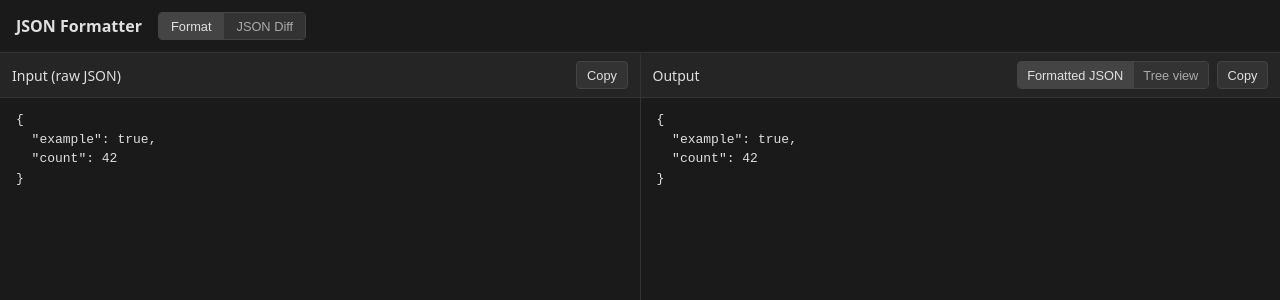
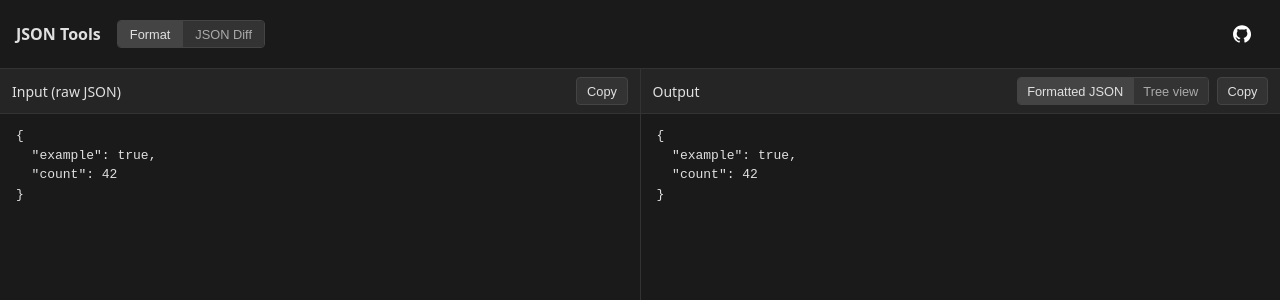
Before and after one commit to BrendanMissel/json_formatter, a React (Vite) app: page / in a window 1280 px wide. Shown: the top 300 px of the page. Built offline with nearby package versions, Linux system fonts and the light colour scheme.

Commit message:
Update title to "JSON Tools", add GitHub link in header, and include GitHub icon SVG (#7)

```diff
--- a/index.html
+++ b/index.html
@@ -3,7 +3,7 @@
   <head>
     <meta charset="UTF-8" />
     <meta name="viewport" content="width=device-width, initial-scale=1.0" />
-    <title>JSON Formatter</title>
+    <title>JSON Tools</title>
   </head>
   <body>
     <div id="root"></div>
--- a/src/App.css
+++ b/src/App.css
@@ -65,6 +65,31 @@ body {
 
 .app-tabs button:not(:last-child) {
   border-right: 1px solid #444;
+}
+
+.app-header-github {
+  margin-left: auto;
+}
+
+.github-link {
+  display: inline-flex;
+  align-items: center;
+  justify-content: center;
+  padding: 0.5rem;
+  min-width: 44px;
+  min-height: 44px;
+  color: #e0e0e0;
+  cursor: pointer;
+  text-decoration: none;
+}
+
+.github-link:hover {
+  color: #fff;
+}
+
+.github-link:focus-visible {
+  outline: 2px solid #0e639c;
+  outline-offset: 2px;
 }
 
 .panes {
--- a/src/App.tsx
+++ b/src/App.tsx
@@ -4,6 +4,7 @@ import type { JsonValue, FormatMode, AppMode, TreeEditPath } from './types'
 import RawInputPane from './components/RawInputPane'
 import FormattedPane from './components/FormattedPane'
 import JsonDiffView from './components/JsonDiffView'
+import githubIconUrl from './media/GitHub_Invertocat_White_Clearspace.svg'
 
 const DEFAULT_RAW = '{\n  "example": true,\n  "count": 42\n}\n'
 const DEBOUNCE_MS = 350
@@ -73,7 +74,7 @@ export default function App() {
   return (
     <div className="app">
       <header className="app-header">
-        <span className="app-header-title">JSON Formatter</span>
+        <span className="app-header-title">JSON Tools</span>
         <div className="app-tabs" role="tablist" aria-label="App mode">
           <button
             type="button"
@@ -98,6 +99,17 @@ export default function App() {
             JSON Diff
           </button>
         </div>
+        <div className="app-header-github">
+          <a
+            href="https://github.com/BrendanMissel/json_formatter"
+            target="_blank"
+            rel="noopener noreferrer"
+            aria-label="View repository on GitHub"
+            className="github-link"
+          >
+            <img src={githubIconUrl} alt="" width={24} height={24} aria-hidden="true" />
+          </a>
+        </div>
       </header>
       {appMode === 'format' && (
         <div className="panes" id="format-panel" role="tabpanel" aria-labelledby="format-tab">
```
Also changed, not shown: src/media/GitHub_Invertocat_White_Clearspace.svg (added).
